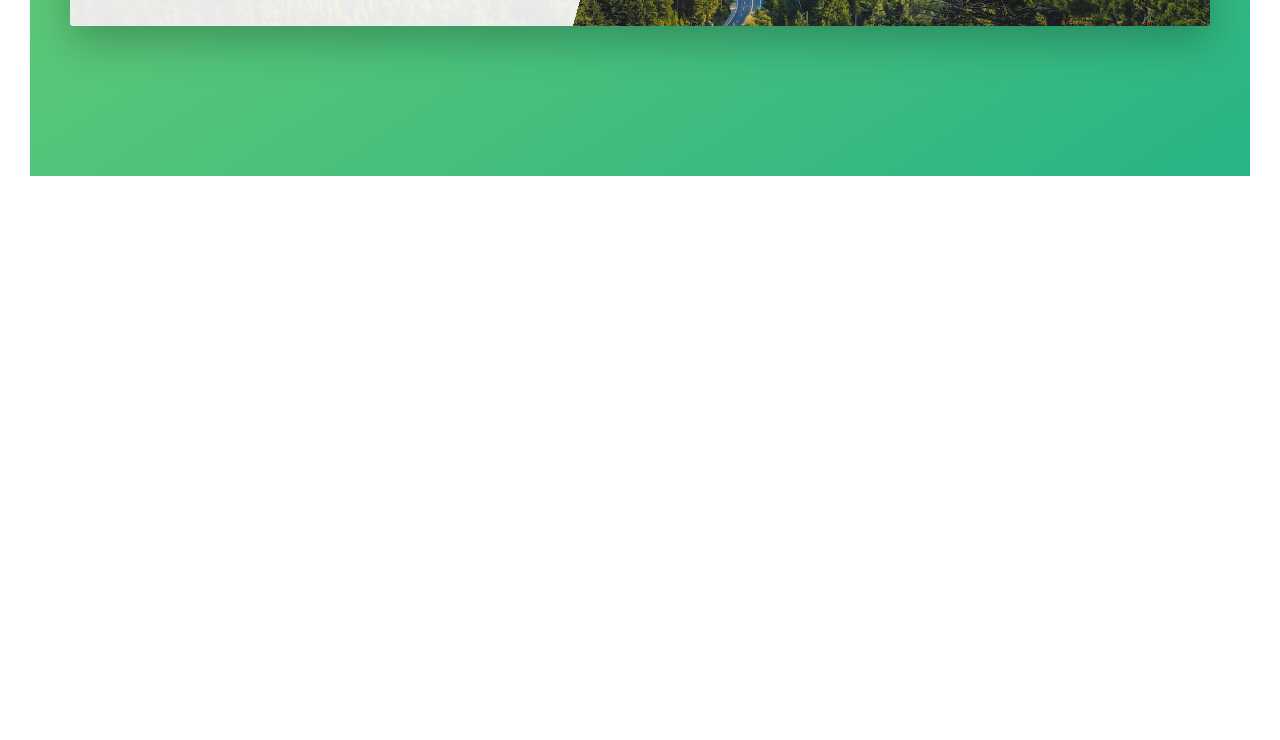
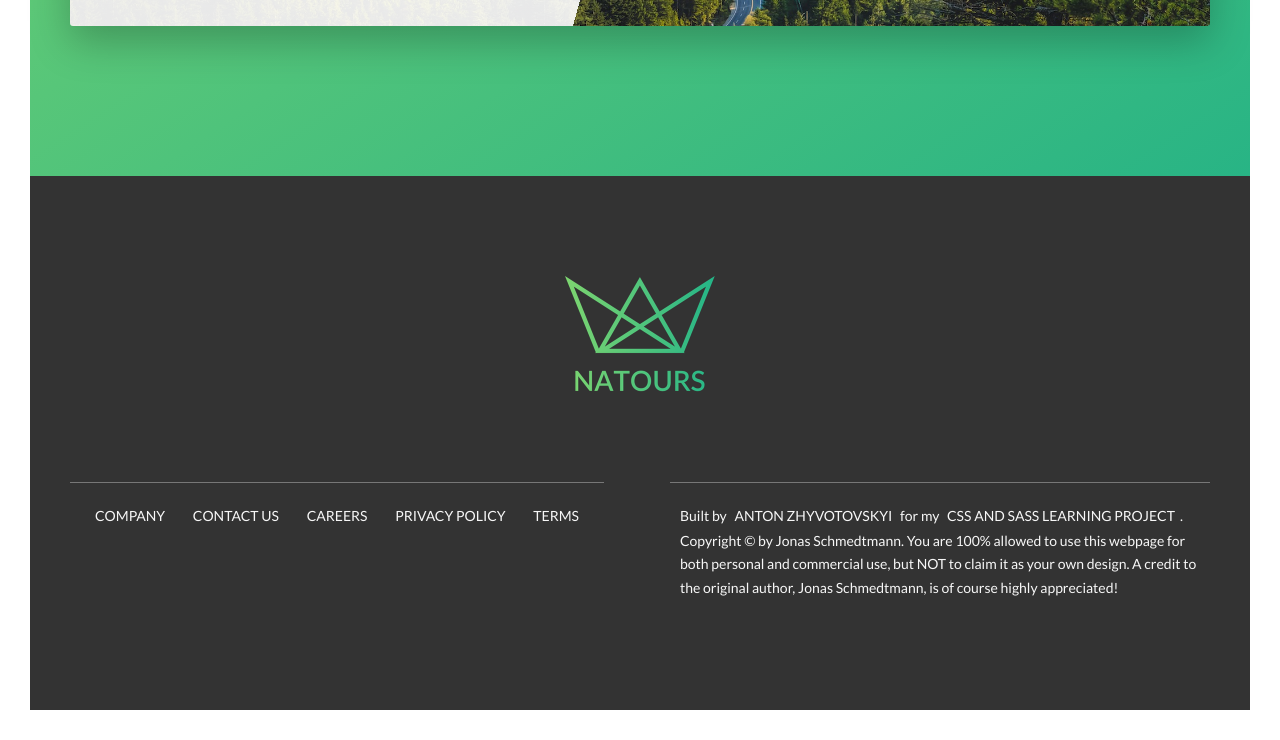
Before and after one commit to AntonRufus/Nature_Tours, a website: page index.html in a window 1280 px wide. Shown: the part 5392-6132 px from the top of the page. Before the commit the page ends 5598 px from the top, so only its background shows below. Drawn offline with Linux system fonts and the light colour scheme.

Commit message:
the footer

```diff
--- a/index.html
+++ b/index.html
@@ -345,86 +345,32 @@
         </div>
     </section>
 </main>
-<!--
-<section class="grid-test">
+<footer class="footer">
+    <div class="footer__logo-box">
+        <img src="img/logo-green-2x.png" alt="Full logo" class="footer__logo">
+    </div>
     <div class="row">
         <div class="col-1-of-2">
-            Col 1of 2
+            <div class="footer__navigation">
+                <ul class="footer__list">
+                    <li class="footer__item"><a href="#" class="footer__link">Company</a></li>
+                    <li class="footer__item"><a href="#" class="footer__link">Contact us</a></li>
+                    <li class="footer__item"><a href="#" class="footer__link">Careers</a></li>
+                    <li class="footer__item"><a href="#" class="footer__link">Privacy policy</a></li>
+                    <li class="footer__item"><a href="#" class="footer__link">Terms</a></li>
+                </ul>
+            </div>
         </div>
         <div class="col-1-of-2">
-            Col 1of 2
+            <p class="footer__copyright">
+                Built by <a href="https://github.com/AntonRufus" class="footer__link">Anton Zhyvotovskyi</a> for my
+                <a class="footer__link" href="https://github.com/AntonRufus/Nature_Tours">CSS and Sass learning project</a>.
+                    Copyright &copy; by Jonas Schmedtmann. You are 100% allowed to use this webpage for both personal
+                    and commercial use, but NOT to claim it as your own design. A credit to the original author, Jonas
+                    Schmedtmann, is of course highly appreciated!
+            </p>
         </div>
     </div>
-
-    <div class="row">
-        <div class="col-1-of-3">
-            Col 1of 3
-        </div>
-        <div class="col-1-of-3">
-            Col 1of 3
-        </div>
-        <div class="col-1-of-3">
-            Col 1of 3
-        </div>
-    </div>
-
-    <div class="row">
-        <div class="col-1-of-4">
-            Col 1of 4
-        </div>
-        <div class="col-1-of-4">
-            Col 1of 4
-        </div>
-        <div class="col-1-of-4">
-            Col 1of 4
-        </div>
-        <div class="col-1-of-4">
-            Col 1of 4
-        </div>
-    </div>
-
-    <div class="row">
-        <div class="col-1-of-3">
-            Col 1 of 3
-        </div>
-        <div class="col-2-of-3">
-            Col 2 of 3
-        </div>
-    </div>
-
-    <div class="row">
-        <div class="col-1-of-4">
-            Col 1 of 4
-        </div>
-        <div class="col-1-of-4">
-            Col 1 of 4
-        </div>
-        <div class="col-2-of-4">
-            Col 2 of 4
-        </div>
-    </div>
-
-    <div class="row">
-        <div class="col-1-of-4">
-            Col 1 of 4
-        </div>
-        <div class="col-3-of-4">
-            Col 3 of 4
-        </div>
-    </div>
-
-    <div class="row">
-        <div class="col-1-of-4">
-            Col 1 of 4
-        </div>
-        <div class="col-2-of-4">
-            Col 2 of 4
-        </div>
-        <div class="col-1-of-4">
-            Col 1 of 4
-        </div>
-    </div>
-</section>
--->
+</footer>
 </body>
 </html>
--- a/package.json
+++ b/package.json
@@ -2,10 +2,10 @@
   "name": "natours",
   "version": "1.0.0",
   "description": "Landing page for natours",
-  "homepage": "https://github.com/AntonRufus/SASS_CSS#readme",
+  "homepage": "https://github.com/AntonRufus/Nature_Tours/",
   "repository": {
     "type": "git",
-    "url": "git+https://github.com/AntonRufus/SASS_CSS.git"
+    "url": "git+https://github.com/AntonRufus/Nature_Tours.git"
   },
   "author": "Anton Zhyvotovskyi",
   "license": "ISC",
@@ -14,7 +14,7 @@
     "compile:sass": "node-sass sass/main.scss css/style.css -w"
   },
   "bugs": {
-    "url": "https://github.com/AntonRufus/SASS_CSS/issues"
+    "url": "https://github.com/AntonRufus/Nature_Tours/issues"
   },
   "devDependencies": {
     "node-sass": "^5.0.0"
--- a/sass/abstracts/_variables.scss
+++ b/sass/abstracts/_variables.scss
@@ -14,6 +14,7 @@ $color-grey-light-2:        #eee;
 
 $color-grey-dark-1:         #777;
 $color-grey-dark-2:         #999;
+$color-grey-dark-3:         #333;
 
 $color-white:               #fff;
 $color-black:               #000;
--- /dev/null
+++ b/sass/layout/_footer.scss
@@ -0,0 +1,62 @@
+.footer {
+  background-color: $color-grey-dark-3;
+  padding: 10rem 0;
+  font-size: 1.4rem;
+  color: $color-grey-light-1;
+
+  &__logo-box {
+    text-align: center;
+    margin-bottom: 8rem;
+  }
+
+  &__logo {
+    width: 15rem;
+    height: auto;
+  }
+
+  &__navigation {
+    border-top: 1px solid $color-grey-dark-1;
+    padding: 2rem;
+    display: inline-block;
+  }
+
+  &__list {
+    list-style: none;
+  }
+
+  &__copyright {
+    border-top: 1px solid $color-grey-dark-1;
+    padding: 1rem;
+    padding-top: 2rem;
+  }
+
+  &__item {
+    display: inline-block;
+
+    &:not(:last-child) {
+      margin-right: 1.5rem;
+    }
+  }
+
+  &__link {
+    &:link,
+    &:visited {
+      color: $color-grey-light-1;
+      background-color: $color-grey-dark-3;
+      text-decoration: none;
+      text-transform: uppercase;
+      display: inline-block;
+      padding: 1px 5px;
+      transition: all .2s;
+    }
+
+    &:hover,
+    &:active {
+      background-image: linear-gradient(to bottom, rgba($color-black, 0), rgba($color-black, .3));
+      border-radius: 15px;
+      color: $color-primary;
+      box-shadow: 0 1rem 1rem rgba($color-black, .4);
+      transform: rotate(5deg) scale(1.3);
+    }
+  }
+}
--- a/sass/main.scss
+++ b/sass/main.scss
@@ -15,6 +15,7 @@
 @import "components/form";
 @import "components/story";
 
+@import "layout/footer";
 @import "layout/grid";
 @import "layout/header";
 
```
Also changed, not shown: sass/layout/_grid.scss (+84 -0 lines), README.md, css/style.css.
